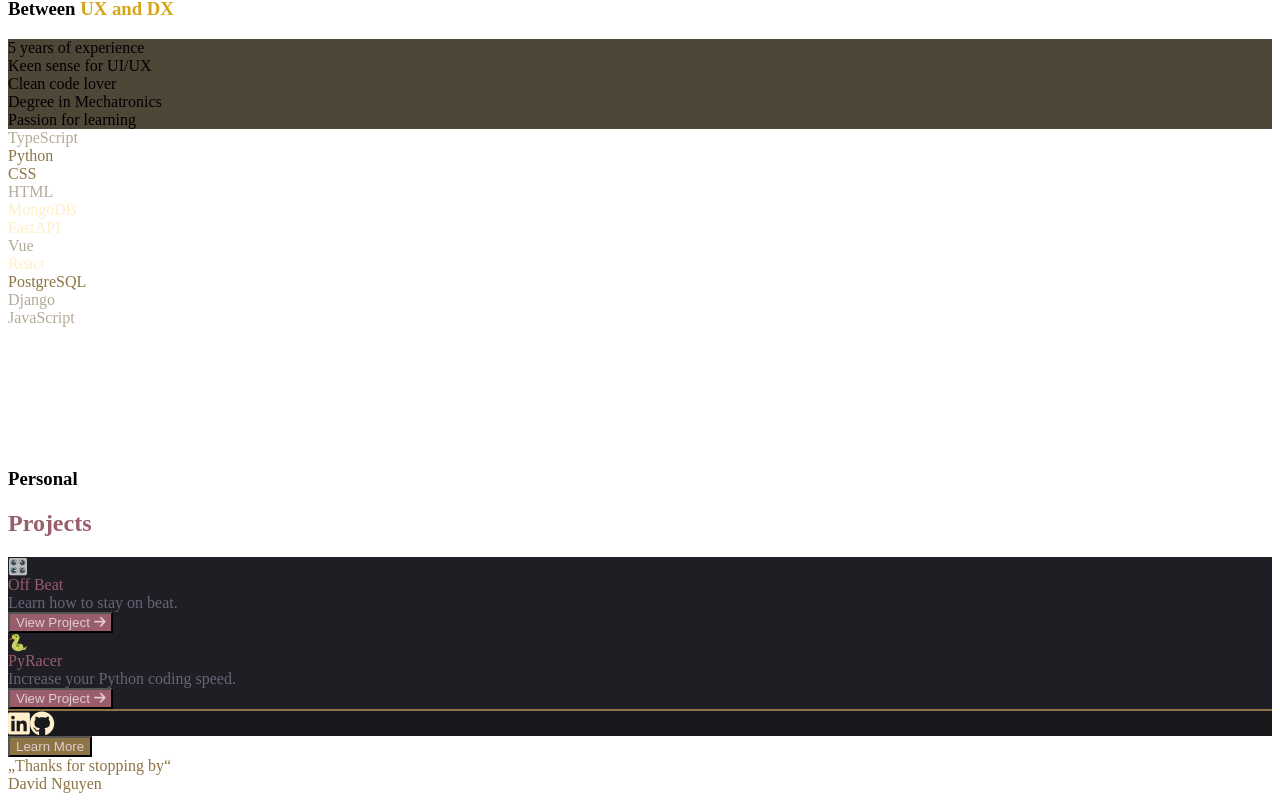
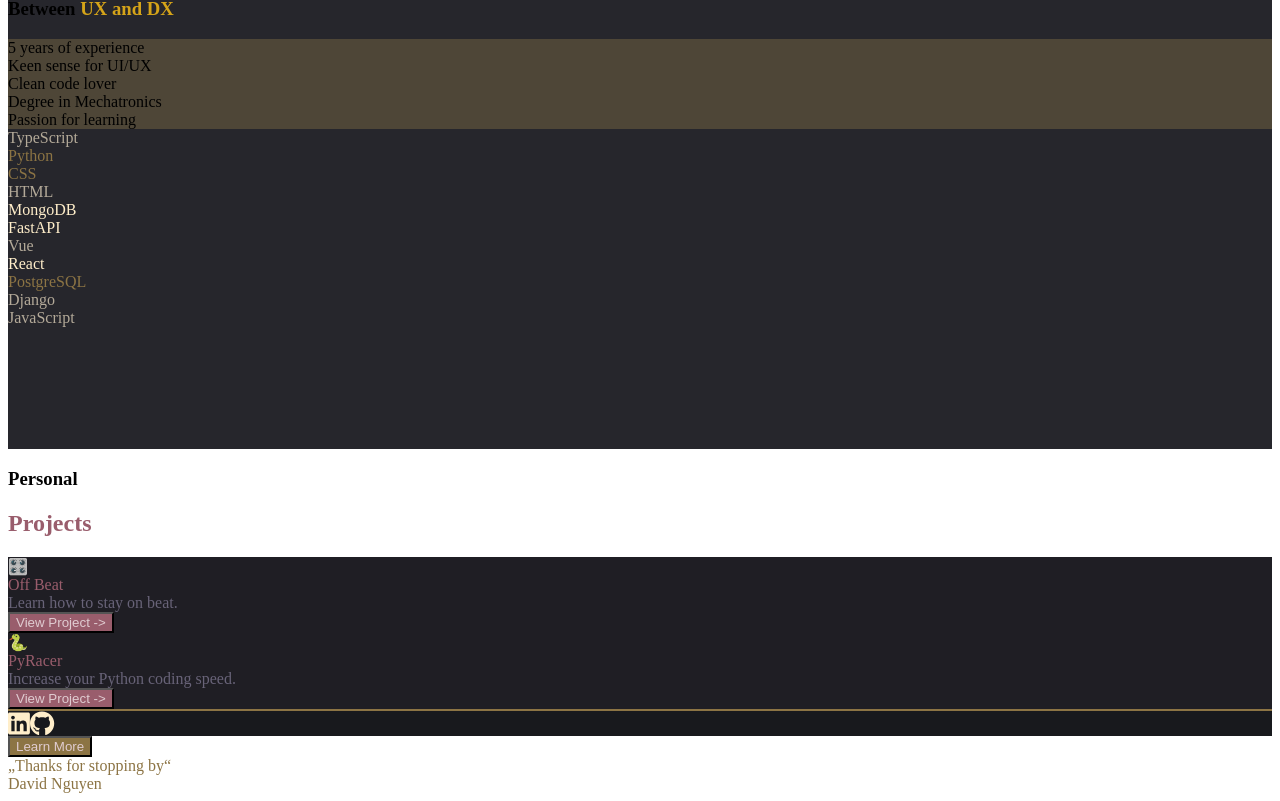
Before and after one commit to YellowChu/whochu, a Next.js app: page / in a window 1280 px wide. Shown: the part 650-1451 px from the top of the page. Built offline with nearby package versions, Linux system fonts and the light colour scheme.

Commit message:
small refactoring

```diff
--- a/app/(pages)/globals.css
+++ b/app/(pages)/globals.css
@@ -16,12 +16,6 @@ body {
   box-shadow: rgba(0, 0, 0, 0.07) 0px 1px 1px, rgba(0, 0, 0, 0.07) 0px 2px 2px, rgba(0, 0, 0, 0.07) 0px 4px 4px, rgba(0, 0, 0, 0.07) 0px 8px 8px, rgba(0, 0, 0, 0.07) 0px 16px 16px;
 }
 
-.badge {
-  border-radius: 2rem;
-  padding: 0.5rem 1rem;
-  white-space: nowrap;
-}
-
 .word1 { font-size: 36px; top: 62%; left: 30%; }
 .word2 { font-size: 50px; top: 37%; left: 80%; }
 .word3 { font-size: 22px; top: 43%; left: 36%; }
--- a/app/(pages)/page.tsx
+++ b/app/(pages)/page.tsx
@@ -1,22 +1,11 @@
 "use client";
 
-import React from "react";
 import { FontAwesomeIcon } from '@fortawesome/react-fontawesome'
 import { faLinkedin, faGithub } from '@fortawesome/free-brands-svg-icons';
-import { faArrowRight } from '@fortawesome/free-solid-svg-icons';
-
-function PageSection({children}: Readonly<{children: React.ReactNode}>) {
-  return (
-    <div className="">
-      {children}
-    </div>
-  )
-}
 
 export default function Home() {
   return (
     <>
-      <PageSection>
       <div className="mountain-background" style={{height: "70vh"}}>
         <div className="px-16 flex flex-wrap justify-between items-center gap-5 h-full">
           <div className="text-left lg:flex lg:justify-center lg:w-full lg:mb-24 lg:gap-8 md:flex-col md:items-center md:text-center">
@@ -30,10 +19,8 @@ export default function Home() {
           </div>
         </div>
       </div>
-      </PageSection>
 
-      <PageSection>
-        <div className="flex items-center gap-20 px-16 py-12 lg:flex-wrap">
+      <div className="flex items-center gap-20 px-16 py-14 lg:flex-wrap" style={{background:"#26262C"}}>
         <div className="basis-2/5 lg:basis-full lg:flex lg:flex-col lg:items-center lg:w-full lg:text-center">
           <h2 className="text-6xl tracking-tighter md:text-5xl xl:text-4xl">
             Looking for&nbsp;
@@ -87,10 +74,8 @@ export default function Home() {
           </div>
         </div>
       </div>
-      </PageSection>
 
-      <PageSection>
-        <div className="flex flex-row-reverse justify-between items-center p-16 h-full w-full lg:flex-wrap lg:flex-col lg:items-center lg:gap-16">
+      <div className="flex flex-row-reverse justify-between items-center px-16 py-24 h-full w-full lg:flex-wrap lg:flex-col lg:items-center lg:gap-16">
         <div className="text-right basis-2/5 lg:text-center">
           <h3 className="text-6xl md:text-5xl xl:text-4xl tracking-tight ">
             Personal
@@ -118,7 +103,7 @@ export default function Home() {
 
             <a href="https://chuisoffbeat.vercel.app/" target="_blank">
               <button className="rounded-lg border-none px-4 py-2 text-md cursor-pointer hover:opacity-85 transition-all" style={{background: "#995d6c", color: "#e0ccd1"}}>
-                  View Project <FontAwesomeIcon icon={faArrowRight} className="text-sm" />
+                View Project -&gt;
               </button>
             </a>
           </div>
@@ -140,15 +125,13 @@ export default function Home() {
 
             <a href="https://pyracer.herokuapp.com/" target="_blank">
               <button className="rounded-lg border-none px-4 py-2 text-md cursor-pointer hover:opacity-85 transition-all" style={{background: "#995d6c", color: "#e0ccd1"}}>
-                  View Project <FontAwesomeIcon icon={faArrowRight} className="text-sm" />
+                View Project -&gt;
               </button>
             </a>
           </div>
         </div>
       </div>
-      </PageSection>
 
-      <PageSection>
       <div className="relative" style={{borderTop: "2px solid #8c7444"}}>
         <div className="absolute -translate-x-2/4 -translate-y-2/4 left-1/2 px-8 py-4 flex gap-8" style={{background: "#18191d"}}>
           <a href="https://www.linkedin.com/in/david-nguyen-b6352b307/" target="_blank">
@@ -175,7 +158,6 @@ export default function Home() {
           </div>
         </div>
       </div>
-      </PageSection>
     </>
   );
 }
```
Lines whose indentation alone changed are shown as unchanged.
